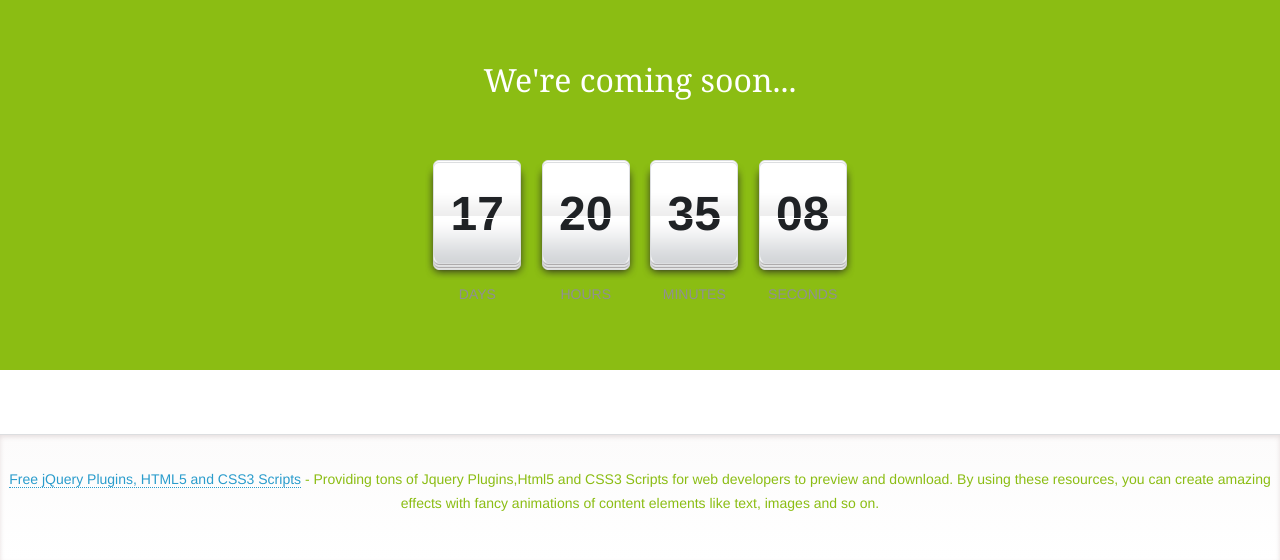
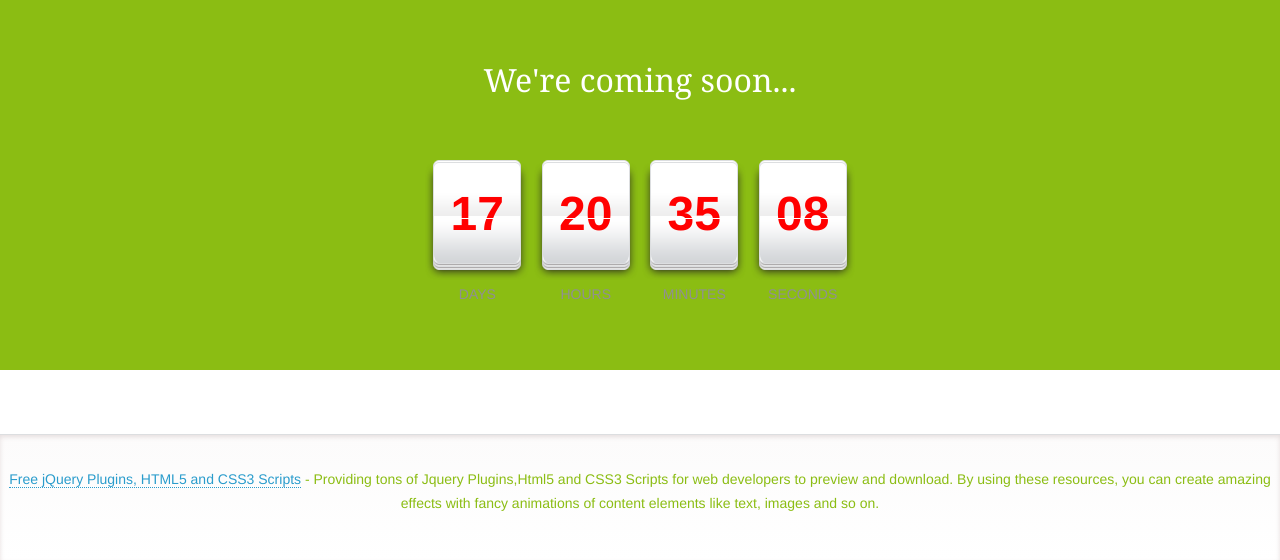
Before and after one commit to Kamillu/kamillu.github.io, a PHP site: page /Beautiful-jQuery-Countdown-Timer-Plugin/index.html in a window 1280 px wide. Shown: the top 560 px of the page. Run offline with PHP 8.4, Linux system fonts and the light colour scheme.

Commit message:
Update styles.css

```diff
--- a/Beautiful-jQuery-Countdown-Timer-Plugin/css/styles.css
+++ b/Beautiful-jQuery-Countdown-Timer-Plugin/css/styles.css
@@ -139,7 +139,7 @@ ul#countdown li {
 ul#countdown li span {
   font-size: 3em;
   font-weight: bold;
-  color: #1f2225;
+  color: red ;
   height: 108px;
   line-height: 108px;
   position: relative;
```
